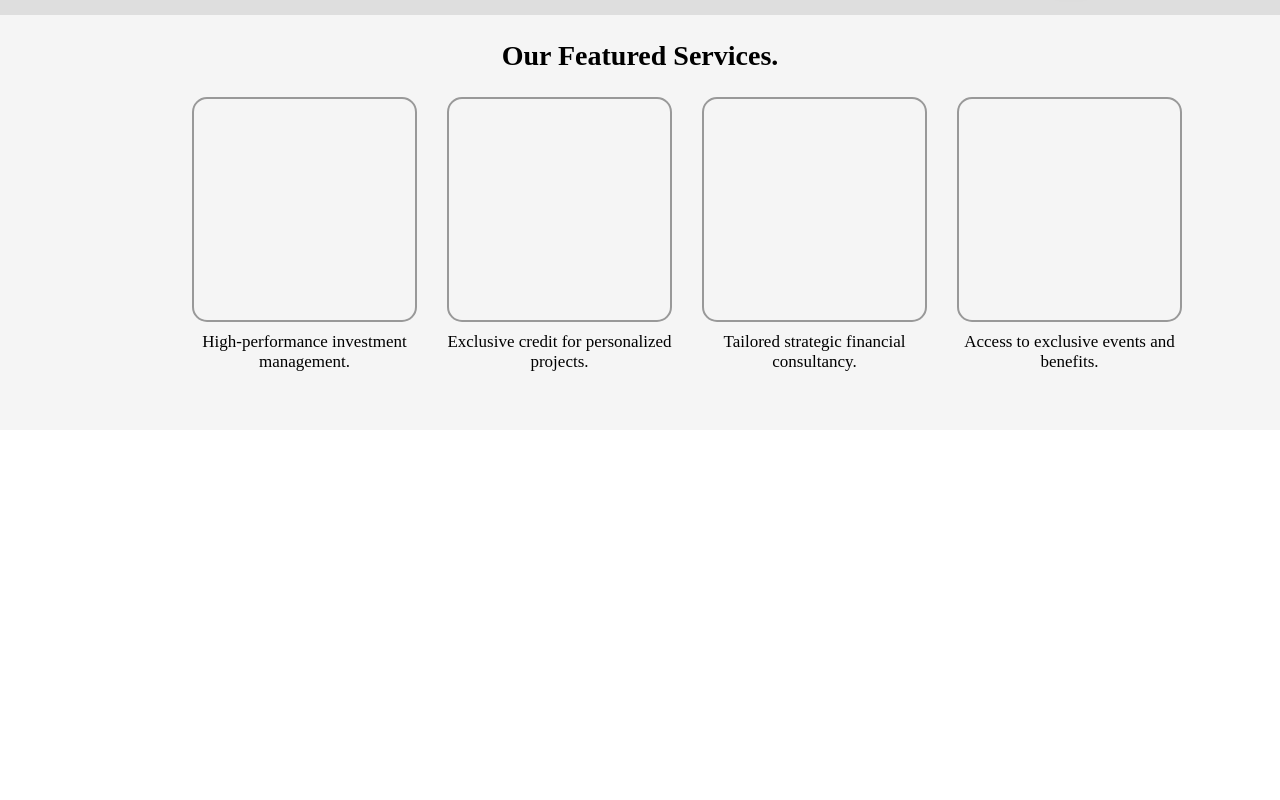
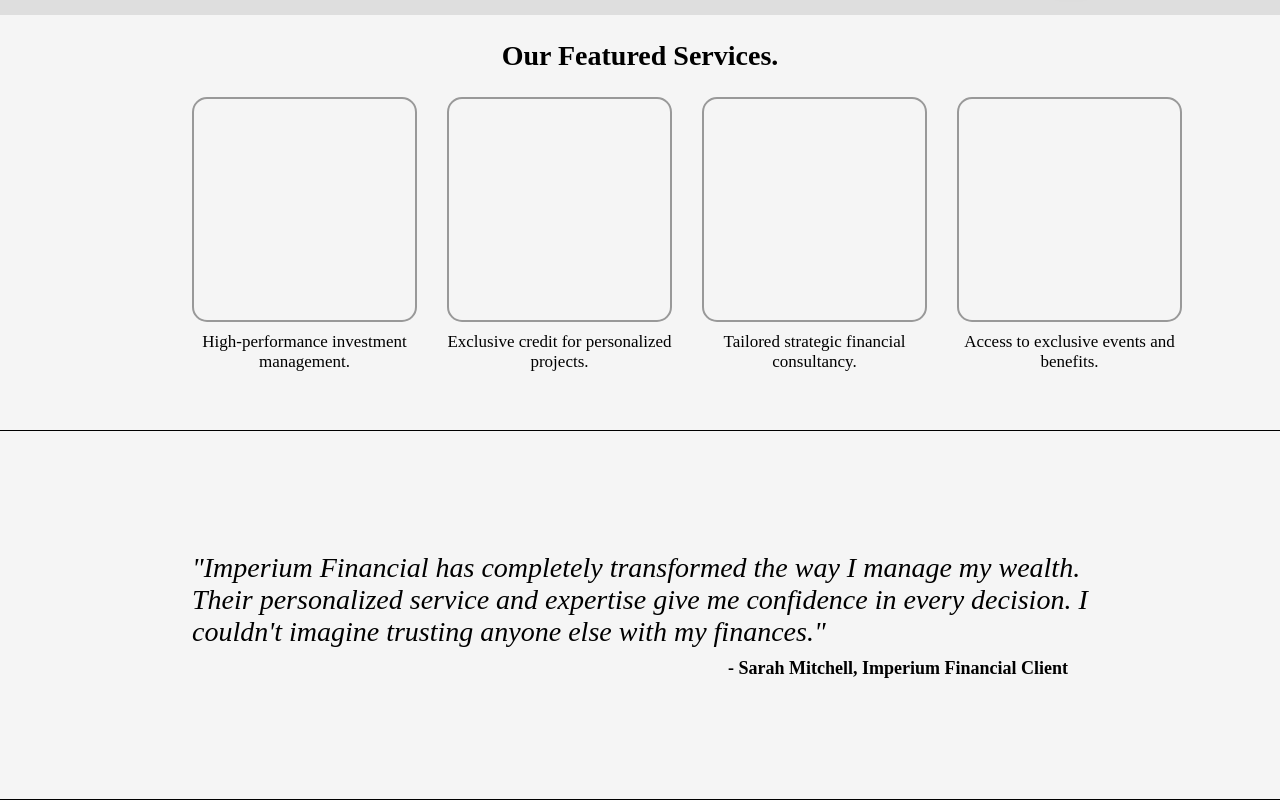
Before and after one commit to bernardo-ortigara/odin-landing-page, a plain HTML site: page index.html in a window 1280 px wide. Shown: the part 430-1230 px from the top of the page. Before the commit the page ends 860 px from the top, so only its background shows below. Drawn offline with Linux system fonts and the light colour scheme.

Commit message:
Add client quote section

```diff
--- a/index.html
+++ b/index.html
@@ -51,5 +51,12 @@
         </div>
     </div>
 
+    <div class="quote">
+        <div class="container-quote">
+            <em>"Imperium Financial has completely transformed the way I manage my wealth. Their personalized service and expertise give me confidence in every decision. I couldn't imagine trusting anyone else with my finances."</em>
+            <p class="author">- Sarah Mitchell, Imperium Financial Client</p>
+        </div>
+    </div>
+
 </body>
 </html>
--- a/style.css
+++ b/style.css
@@ -143,4 +143,29 @@
     height: 300px;
 }
 
-a
+.quote{
+    display: flex;
+    justify-content: center;
+    align-items: center;
+    height: 370px;
+    background-color: hsl(0, 0%, 96%);
+    border-bottom: 1px solid black;
+    border-top: 1px solid black;
+}
+
+.container-quote{
+    display: flex;
+    flex-direction: column;
+    gap: 10px;
+    font-size: 28px;
+    font-weight: lighter;
+    margin: 0 15% 0 15%;
+}
+
+.author{
+    display: flex;
+    justify-content: flex-end;
+    font-size: 18px;
+    font-weight: 700;
+    margin-right: 20px;
+}
```
